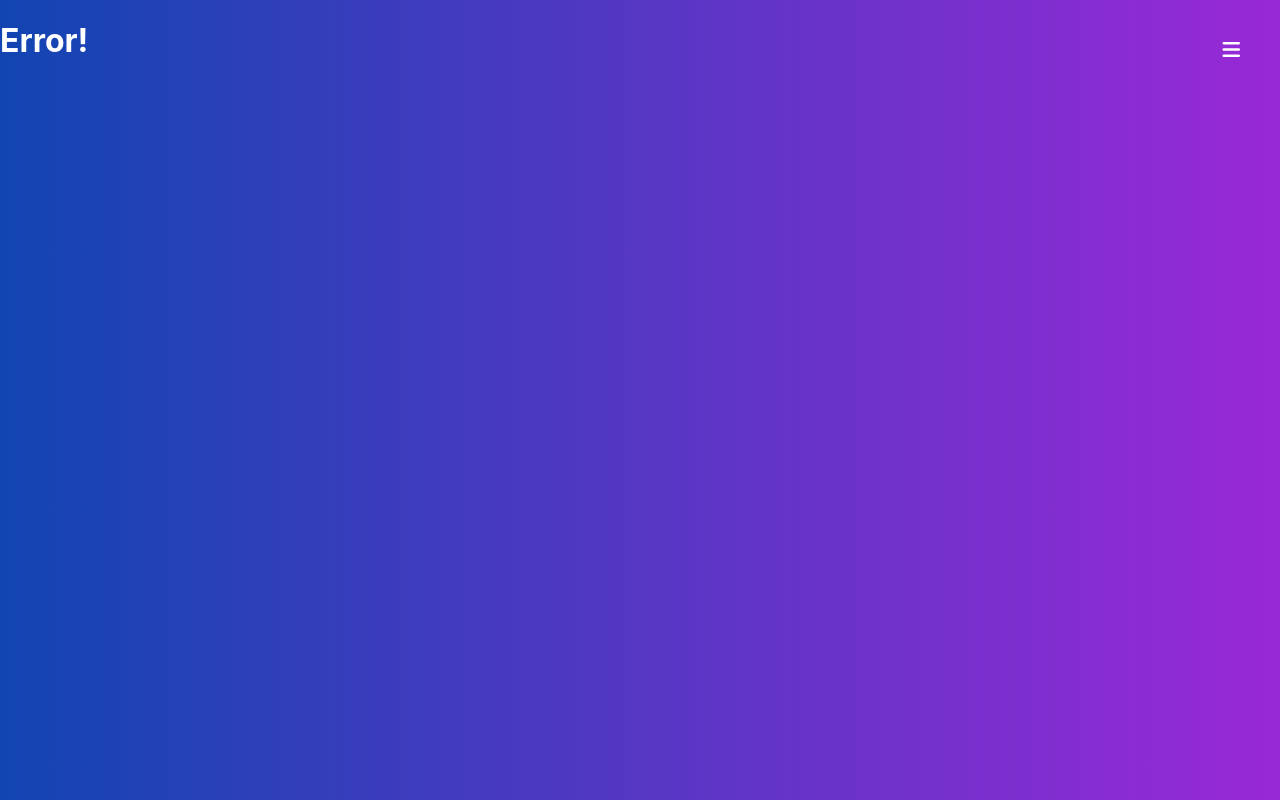
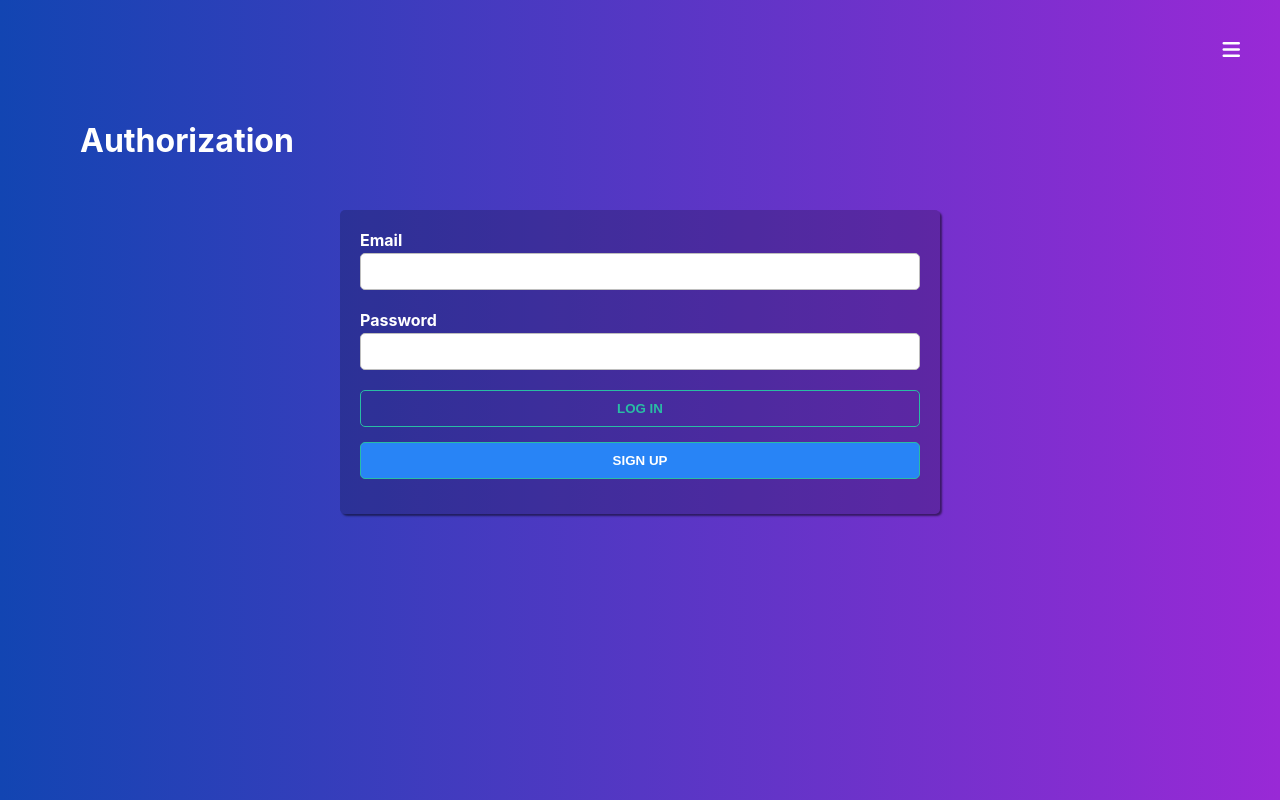
Before and after one commit to Skaper777/lets-go-react, a React (Create React App) app: page /auth in a window 1280 px wide. Built offline with nearby package versions, Linux system fonts and the light colour scheme.

Commit message:
feat: :art: create auth page, input

```diff
--- a/src/App.css
+++ b/src/App.css
@@ -5,6 +5,12 @@
 .App-logo {
   height: 40vmin;
   pointer-events: none;
+}
+
+.container {
+  width: 100%;
+  max-width: 1120px;
+  margin: 0 auto;
 }
 
 @media (prefers-reduced-motion: no-preference) {
--- a/src/App.js
+++ b/src/App.js
@@ -1,6 +1,7 @@
 import './App.css';
 import Layout from './hoc/Layout/Layout';
 import MainPage from './routes/MainPage/MainPage';
+import Auth from './routes/Auth/Auth';
 import About from './routes/About/About';
 import EventPage from './routes/Events/Event/Event';
 import { useRoutes } from 'react-router-dom'
@@ -10,6 +11,10 @@ function App() {
     {
       path: "/",
       element: <MainPage />
+    },
+    {
+      path: "auth",
+      element: <Auth />
     },
     {
       path: "events/:id",
--- /dev/null
+++ b/src/components/Ui/Input/Input.js
@@ -0,0 +1,30 @@
+import classes from './Input.module.css'
+
+function isInvalid({valid, touched, shouldValidate}) {
+  return !valid && shouldValidate && touched
+}
+
+function Input(props) {
+  const inputType = props.type || 'text'
+  const cls = [classes.Input]
+  const htmlFor = `${inputType}-${Math.random()}`
+
+  if (isInvalid(props)) cls.push(classes.invalid)
+
+  return (
+    <div className={cls.join(' ')}>
+      <label htmlFor={htmlFor}>{props.label}</label>
+      <input
+        id={htmlFor}
+        type={inputType}
+        value={props.value}
+        onChange={props.onChange}
+      />
+
+      { isInvalid(props) ? <span>{props.errorMsg || 'Not valid value!'}</span> : null }
+
+    </div>
+  )
+}
+
+export default Input
--- /dev/null
+++ b/src/components/Ui/Input/Input.module.css
@@ -0,0 +1,37 @@
+.Input {
+  margin-bottom: 15px;
+}
+
+.Input label {
+  margin-bottom: 3px;
+  padding: 0;
+  display: block;
+  font-weight: bold;
+}
+
+.Input input {
+  display: block;
+  box-sizing: border-box;
+  border: 1px solid #bebebe;
+  padding: 10px;
+  margin: 0 0 5px;
+  width: 100%;
+  border-radius: 5px;
+  outline: none;
+  transition: all .3s ease-in-out;
+}
+
+.Input span {
+  color: red;
+  font-size: 12px;
+  font-weight: bold;
+}
+
+.Input.invalid input {
+  color: red;
+  border: 1px solid red;
+}
+
+.Input.invalid label {
+  color: red;
+}
--- a/src/routes/About/About.js
+++ b/src/routes/About/About.js
@@ -1,5 +1,9 @@
 function About(props) {
-  return <h1>About page</h1>
+  return (
+    <div className="container">
+      <h1>About page</h1>
+    </div>
+  )
 }
 
 export default About
--- /dev/null
+++ b/src/routes/Auth/Auth.js
@@ -0,0 +1,42 @@
+import { Component } from "react";
+import classes from './Auth.module.css'
+import Button from '../../components/Ui/Button/Button'
+import Input from '../../components/Ui/Input/Input'
+
+class Auth extends Component {
+  loginHandler = () => {
+
+  }
+
+  signUpHandler = () => {
+
+  }
+
+  submitHandler = e => e.preventDefault()
+
+  render() {
+    return (
+      <div className={classes.Auth}>
+        <div className="container">
+          <h1>Authorization</h1>
+
+          <form onSubmit={this.submitHandler}>
+            <Input type="email" label="Email" />
+            <Input type="password" label="Password" />
+
+            <Button
+              onClick={this.loginHandler}>Log in
+            </Button>
+
+            <Button
+              type="primary"
+              onClick={this.signUpHandler}>Sign up
+            </Button>
+          </form>
+        </div>
+      </div>
+    )
+  }
+}
+
+export default Auth
--- /dev/null
+++ b/src/routes/Auth/Auth.module.css
@@ -0,0 +1,23 @@
+.Auth {
+  display: flex;
+  justify-content: center;
+  padding-top: 100px;
+  flex-grow: 1;
+  width: 100%;
+}
+
+.Auth form {
+  display: flex;
+  flex-direction: column;
+  max-width: 600px;
+  margin: 50px auto;
+  box-sizing: border-box;
+  padding: 20px;
+  border-radius: 5px;
+  background: rgba(0, 0, 0, .2);
+  box-shadow: 2px 2px 2px rgba(0, 0, 0, .5);
+}
+
+.Auth button {
+  margin-bottom: 15px;
+}
--- a/src/routes/Events/Event/Event.js
+++ b/src/routes/Events/Event/Event.js
@@ -4,7 +4,11 @@ import { useParams } from "react-router-dom";
 function EventPage(props) {
   let {id} = useParams()
 
-  return <h1>Event page {id}</h1>
+  return (
+    <div className="container">
+      <h1>Event page {id}</h1>
+    </div>
+  )
 }
 
 export default EventPage
--- a/src/routes/MainPage/MainPage.js
+++ b/src/routes/MainPage/MainPage.js
@@ -79,7 +79,7 @@ class MainPage extends Component {
 
     return (
       <div className={classes.MainPage}>
-        <div className={classes.MainPageContainer}>
+        <div className='container'>
           <h1>Let'sGo!</h1>
           <div className={classes.MainPageEvents}>
             {myList}
--- a/src/routes/MainPage/MainPage.module.css
+++ b/src/routes/MainPage/MainPage.module.css
@@ -11,12 +11,6 @@
   text-align: center;
 }
 
-.MainPageContainer {
-  width: 100%;
-  max-width: 1120px;
-  margin: 0 auto;
-}
-
 .MainPageEvents {
   display: flex;
   justify-content: space-evenly;
```
